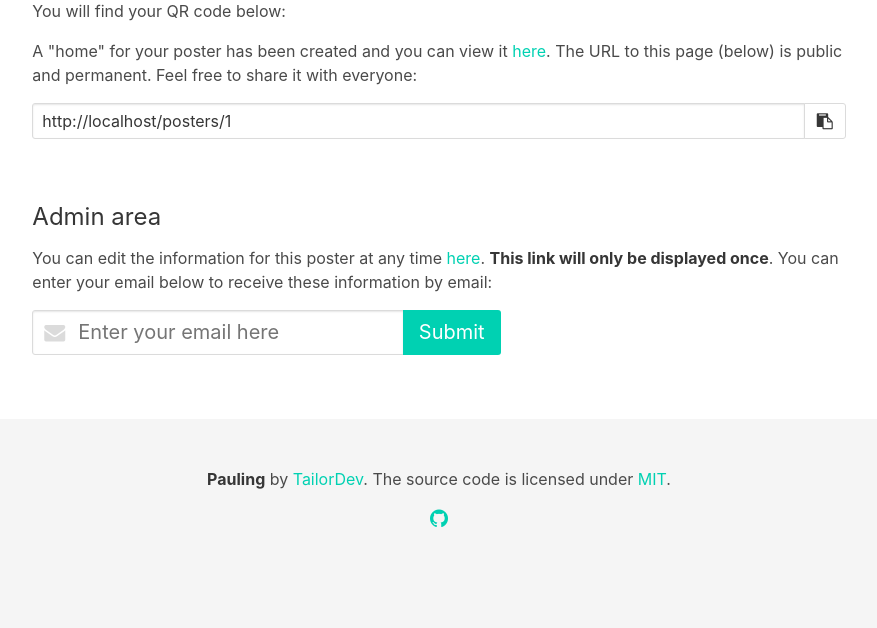
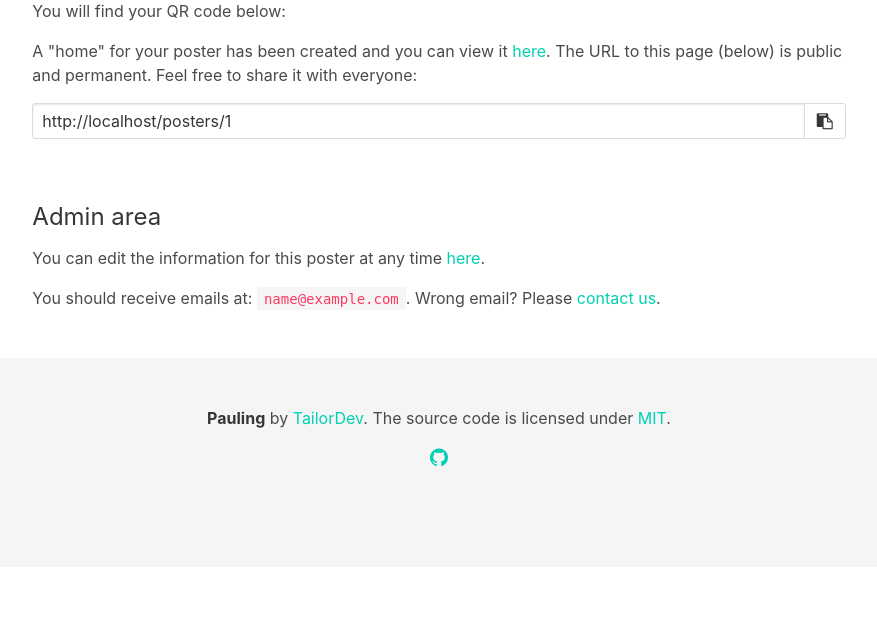
Before and after one commit to TailorDev/pauling, a Flask app: template api/templates/publish_poster.html in a window 1280 px wide. Shown: the part 457-1085 px from the top of the page, without its empty margins (201-1078 px from the left). After the commit the page ends 923 px from the top, so only its background shows below. Run offline with Flask 2, Linux system fonts and the light colour scheme; tables that the repository leaves empty hold one stand-in row (values such as "Sample post"); the template is opened without the code that fills it: values that come from a table or form of the project are taken from there, most other values are stand-ins (such as "Sample title", 1, 10 or a date in 2020).

Commit message:
[api] get email to send information on publish

```diff
--- a/api/forms/__init__.py
+++ b/api/forms/__init__.py
@@ -1,7 +1,7 @@
 from flask_wtf import FlaskForm
 from wtforms import StringField, TextAreaField
-from wtforms.fields.html5 import URLField
-from wtforms.validators import InputRequired, URL
+from wtforms.fields.html5 import URLField, EmailField
+from wtforms.validators import InputRequired, URL, Regexp
 
 
 class NewLinkForm(FlaskForm):
@@ -13,3 +13,9 @@
     abstract = TextAreaField('abstract', validators=[])
     download_url = URLField('download_url', validators=[InputRequired(), URL()])
     presented_at = StringField('presented_at', validators=[])
+
+class EmailForm(FlaskForm):
+    email = EmailField('email', validators=[
+        InputRequired(),
+        Regexp('.+@.+', message='We are not too strict with emails, but at least put the "@" sign...'),
+    ])
--- a/api/models.py
+++ b/api/models.py
@@ -18,6 +18,7 @@ class Poster(db.Model):
     presented_at = Column(String(200))
     created_at = Column('create_date', DateTime, default=datetime.datetime.now())
     id_admin = Column(UUID(as_uuid=True), unique=True, nullable=False)
+    email = Column(String(50))
 
     def __init__(self, title, authors, abstract, source_url, download_url, presented_at):
         self.id = uuid.uuid4()
--- a/api/server.py
+++ b/api/server.py
@@ -4,7 +4,7 @@
 from os import environ
 from flask_heroku import Heroku
 from flask_migrate import Migrate
-from forms import NewLinkForm, PosterForm
+from forms import NewLinkForm, PosterForm, EmailForm
 from providers import extract_data
 from database import db
 from models import *
@@ -64,10 +64,17 @@
         return jsonify(poster.serialize())
     return render_template('get_poster.html', poster=poster)
 
-@app.route('/posters/<id_admin>/publish', methods=['GET'])
+@app.route('/admin/posters/<id_admin>/publish', methods=['GET', 'POST'])
 def publish_poster(id_admin):
     p = Poster.query.filter_by(id_admin=id_admin).first_or_404()
-    return render_template('publish_poster.html', poster=p)
+    form = EmailForm()
+    if form.validate_on_submit():
+        p.email = form.email.data
+        db.session.add(p)
+        db.session.commit()
+        flash('Information successfully updated! You should receive an email soon.')
+        return redirect(url_for('publish_poster', id_admin=p.id_admin))
+    return render_template('publish_poster.html', form=form, poster=p)
 
 @app.route('/admin/posters/<id_admin>/edit', methods=['GET', 'POST'])
 def edit_poster(id_admin):
--- a/api/templates/publish_poster.html
+++ b/api/templates/publish_poster.html
@@ -49,21 +49,35 @@
             <p>
                 You can edit the information for this poster at any time
                 <a href="{{ url_for('edit_poster', id_admin=poster.id_admin) }}">here</a>.
-                <strong>This link will only be displayed once</strong>.
-                You can enter your email below to receive these information by email:
             </p>
+            {% if not poster.email %}
+            <p>
+                Enter your email below to receive these information by email:
+            </p>
+            <form method="POST">
+                {{ form.csrf_token }}
 
                 <div class="field has-addons">
-                <p class="control has-icons-left">
-                    <input class="input is-medium" type="email" placeholder="Enter your email here">
+                    <div class="control has-icons-left">
+                        <input name="email" class="input is-medium" type="email" placeholder="Enter your email here">
                         <span class="icon is-left">
                             <i class="fa fa-envelope"></i>
                         </span>
-                </p>
+                        {% for error in form.email.errors %}
+                        <p class="help is-danger">{{ error }}</p>
+                        {% endfor %}
+                    </div>
                     <div class="control">
-                    <button class="button is-medium is-primary">Submit</button>
+                        <button class="button is-medium {% if form.email.errors %}is-danger{% else %}is-primary{% endif %}">
+                            Submit
+                        </button>
                     </div>
                 </div>
+            </form>
+            {% else %}
+            You should receive emails at: <code>{{ poster.email }}</code>.
+            Wrong email? Please <a href="mailto:support@tailordev.fr">contact us</a>.
+            {% endif %}
         </div>
     </div>
 </section>
```
Also changed, not shown: api/migrations/versions/cd1730f6559d_.py (added, +28 -0 lines). Lines whose indentation alone changed are shown as unchanged.
